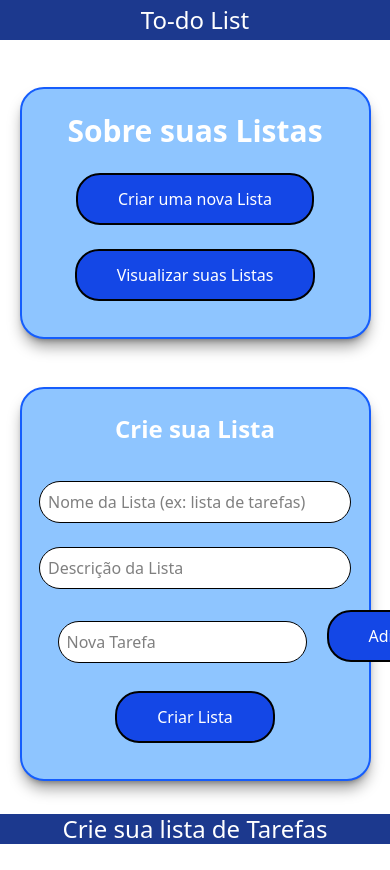
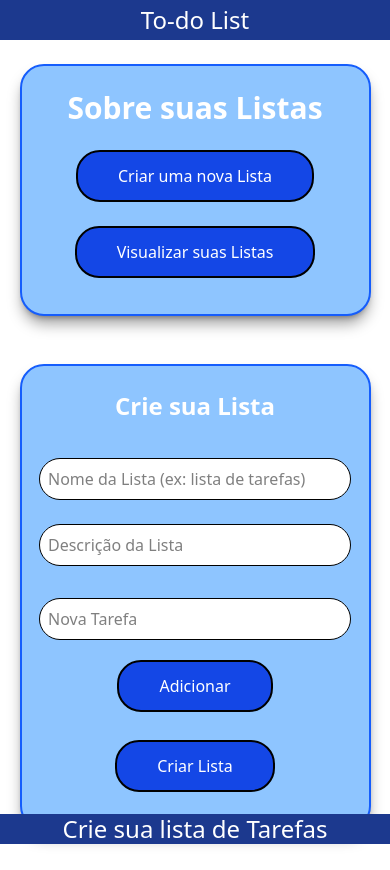
Before and after one commit to Goken5/to-do-list-2, a React app in the folder frontend/: page /main in a window 390 px wide. Both pictures are taken after a click on the button "Criar uma nova Lista". Before the commit the page ends 844 px from the top, so only its background shows below. Built offline with nearby package versions, Linux system fonts and the light colour scheme; the HTML template or start-up script is replaced by a standard one.

Commit message:
ajuste rápido na responsividade

```diff
--- a/frontend/src/components/List.tsx
+++ b/frontend/src/components/List.tsx
@@ -73,7 +73,7 @@ export function CreateListDiv() {
                     placeholder="Descrição da Lista"
                     onChange={(e) => setDescricao(e.target.value)}
                 />
-                <div className="flex w-full gap-2 items-center mt-2">
+                <div className="flex w-full gap-2 items-center mt-2 flex-col xl:flex-row">
                     <Input
                         type="text"
                         placeholder="Nova Tarefa"
```
